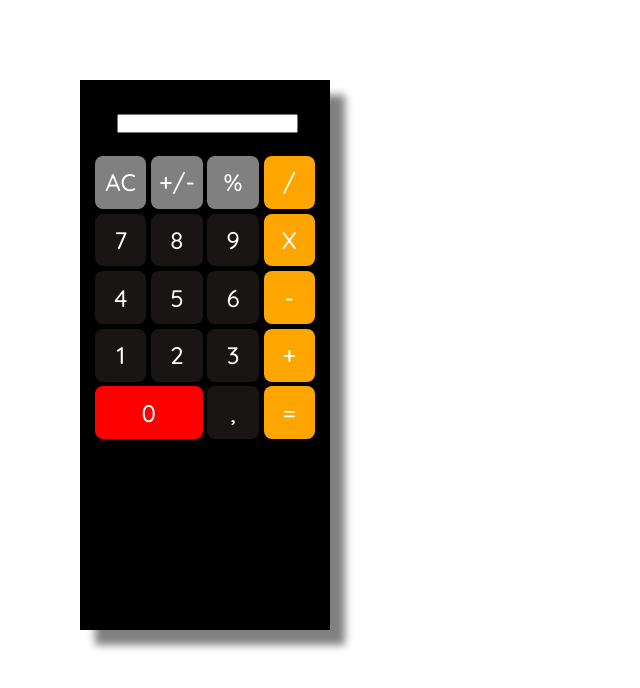
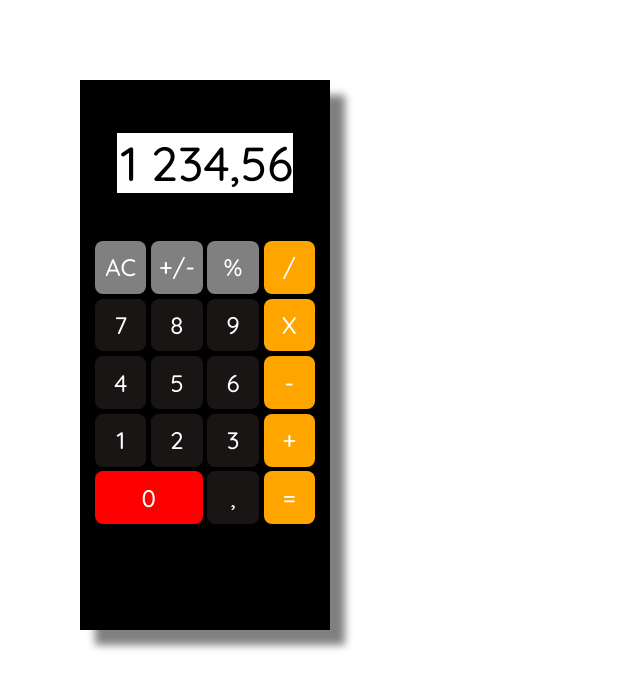
Before and after one commit to pabloachavezlo/Calculadora, a plain HTML site: page index.html in a window 1280 px wide. Shown: the whole page, without its empty margins (0-640 px from the left). Drawn offline with Linux system fonts and the light colour scheme; a web font is replaced by a local one.

Commit message:
Pequeña actuaización de la barra de escritura

```diff
--- a/css/css.css
+++ b/css/css.css
@@ -5,14 +5,16 @@ body {
     height: 550px;
     background-color: var(---color1);
     box-shadow: 15px 15px 8px gray;
+    padding: 5px 5px;
 }
 
 .barra {
     display: block;
     font-size: 3rem;
     text-align: end;
-    margin: 1rem 2rem;
+    margin: 3rem 2rem;
     color: var(---color1);
+    background-color: var(---color3);
 }
 
 .teclado {
--- a/index.html
+++ b/index.html
@@ -19,9 +19,7 @@
 <body>
 
     <section>
-        <div class="barra">
-            <input type="texto" class="txt">
-        </div>
+        <div class="barra">1 234,56</div>
     </section>
     <section>
         <div class="teclado">
```
